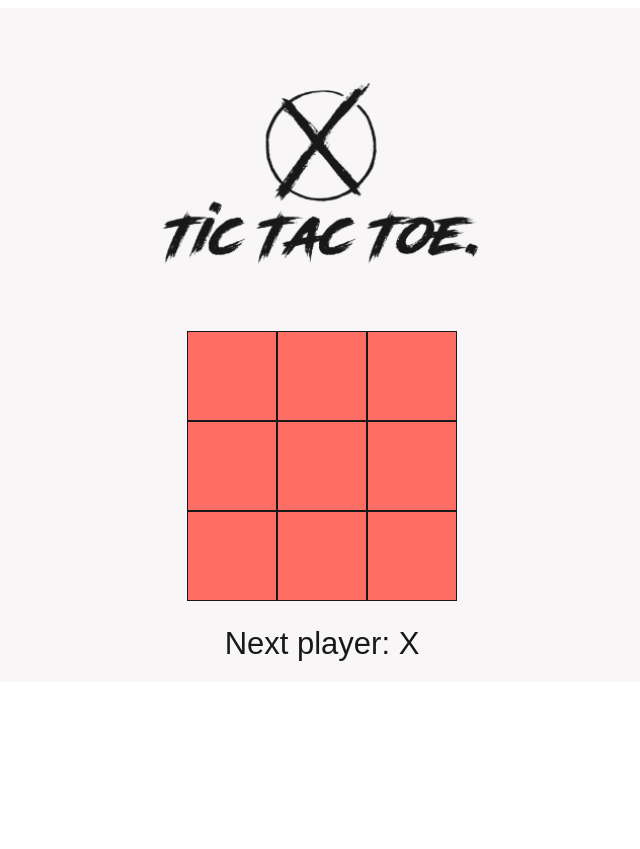
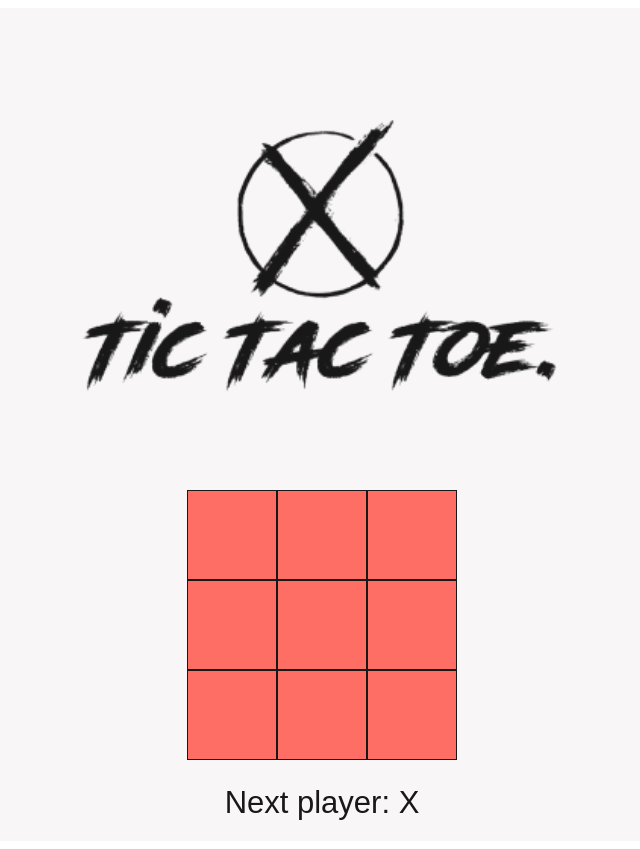
Before and after one commit to chen-alon/tic-tac-toe, a React (Create React App) app: page / in a window 1280 px wide. Shown: the whole page, without its empty margins (318-958 px from the left). Before the commit the page ends 800 px from the top, so only its background shows below. Built offline with nearby package versions, Linux system fonts and the light colour scheme.

Commit message:
Design change

```diff
--- a/public/index.html
+++ b/public/index.html
@@ -24,7 +24,7 @@
       work correctly both with client-side routing and a non-root public URL.
       Learn how to configure a non-root public URL by running `npm run build`.
     -->
-    <title>React App</title>
+    <title>Tic Tac Toe game</title>
   </head>
   <body>
     <noscript>You need to enable JavaScript to run this app.</noscript>
--- a/src/TicTacToe.css
+++ b/src/TicTacToe.css
@@ -4,10 +4,11 @@
   opacity: 0.9;
   font-family: "Californian FB", Futura, sans-serif;
   padding-bottom: 20px;
+  height: 100%;
 }
 
 .App-logo {
-  width: 40%;
+  width: 60%;
 }
 
 .board-row:after {
```
Also changed, not shown: public/manifest.json.
